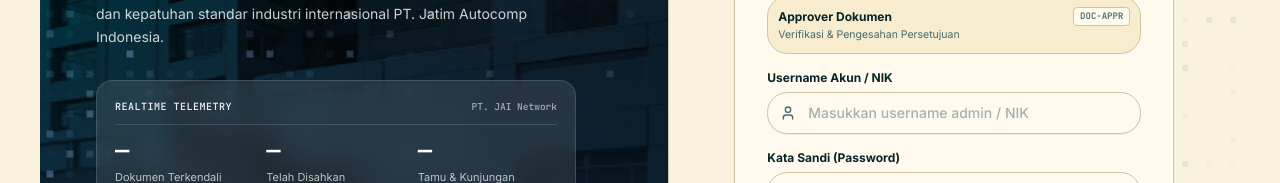
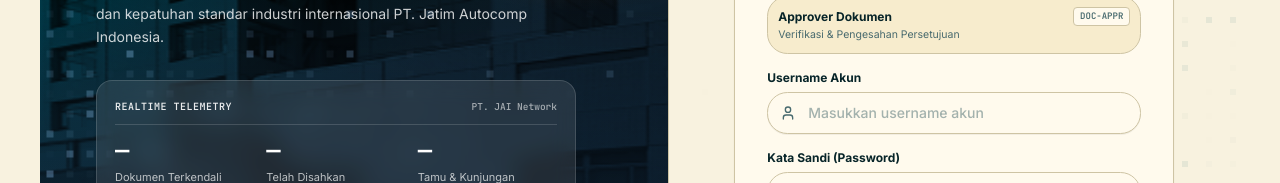
Before and after one commit to daniarpriambodo09/isms_jai, a Next.js app: page /isms-jai/login in a window 1280 px wide. Shown: the part 553-736 px from the top of the page. Built offline with nearby package versions, Linux system fonts and the light colour scheme; no server answers.

Commit message:
fix(auth): remove NIK wording from login username label and placeholder

```diff
--- a/components/auth-shell.tsx
+++ b/components/auth-shell.tsx
@@ -393,7 +393,7 @@ export function AuthSplitLogin({
                       htmlFor={kiosk ? 'klf-username' : 'lm-username'}
                       className="block text-xs font-bold text-foreground"
                     >
-                      Username Akun / NIK
+                      Username Akun
                     </label>
                     <div className="group relative flex items-center rounded-xl border border-border bg-card transition-all focus-within:border-primary focus-within:ring-2 focus-within:ring-primary/20 shadow-2xs">
                       <div className="grid size-10 place-items-center text-muted-foreground group-focus-within:text-primary shrink-0">
@@ -408,7 +408,7 @@ export function AuthSplitLogin({
                         required
                         autoFocus={kiosk}
                         autoComplete="username"
-                        placeholder="Masukkan username admin / NIK"
+                        placeholder="Masukkan username akun"
                         className="h-10 w-full bg-transparent pr-4 text-xs sm:text-sm font-medium text-foreground outline-none placeholder:text-muted-foreground/50"
                       />
                     </div>
```
